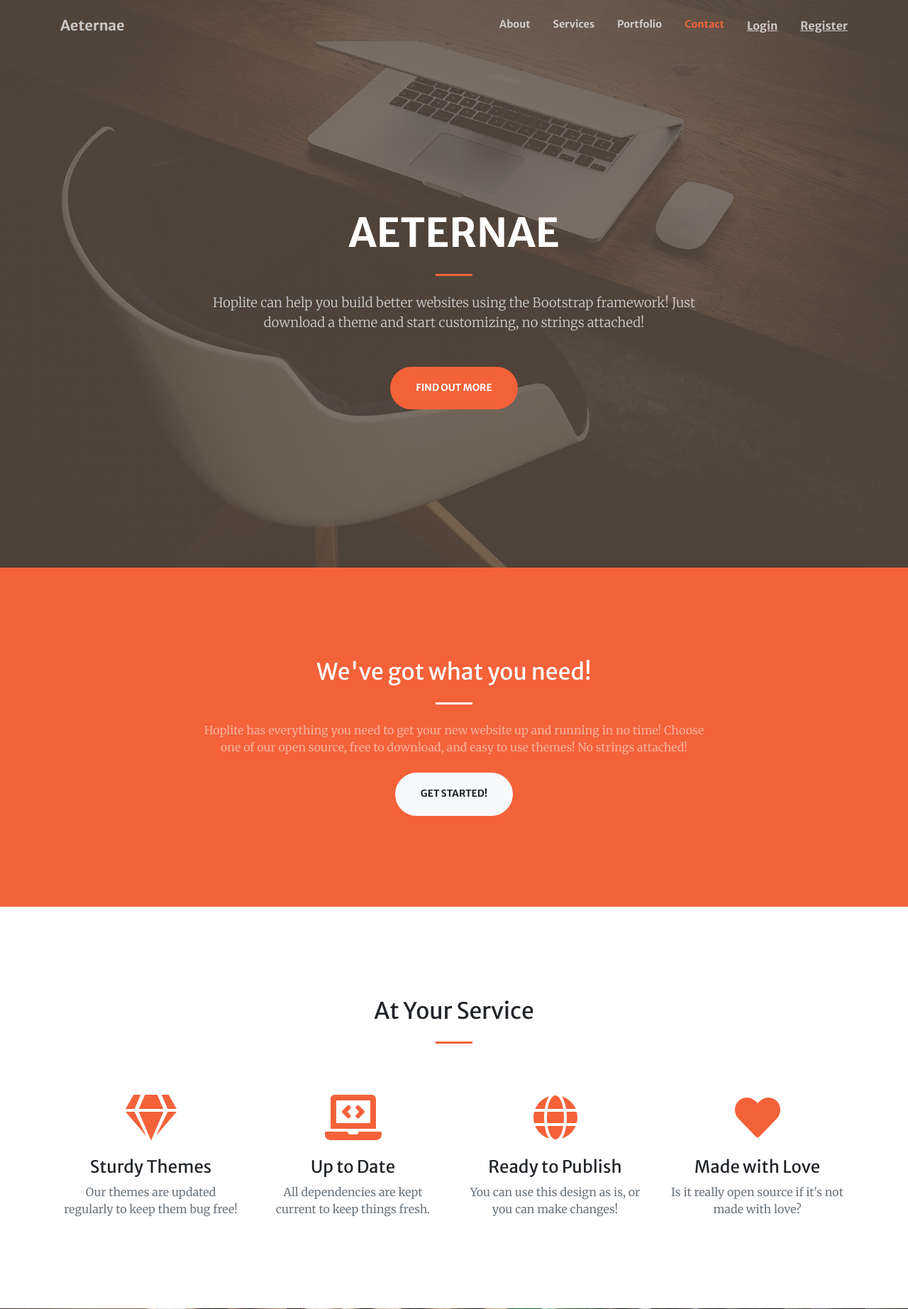
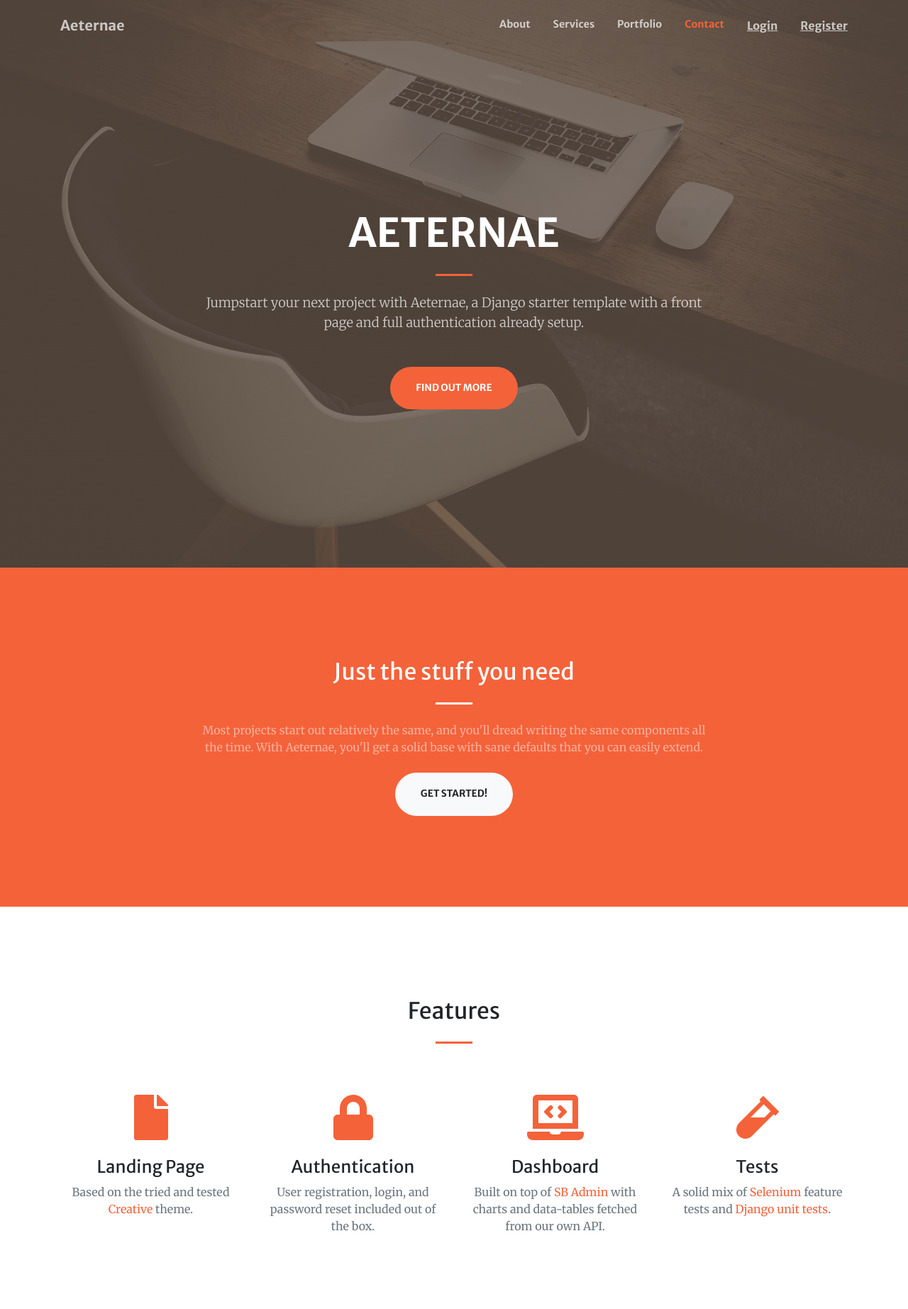
Before and after one commit to alchermd/aeternae, a Django app: page / in a window 1280 px wide. Shown: the top 1845 px of the page at 71% size. Run offline with Django 3.2, Linux system fonts and the light colour scheme; some libraries are stand-ins or nearby versions.

Commit message:
Prepare for v0.1.0

```diff
--- a/pages/templates/pages/index.html
+++ b/pages/templates/pages/index.html
@@ -11,8 +11,10 @@
                     <hr class="divider my-4"/>
                 </div>
                 <div class="col-lg-8 align-self-baseline">
-                    <p class="text-white-75 font-weight-light mb-5">Hoplite can help you build better websites using the
-                        Bootstrap framework! Just download a theme and start customizing, no strings attached!</p>
+                    <p class="text-white-75 font-weight-light mb-5">
+                        Jumpstart your next project with Aeternae, a Django starter template with a front page and full
+                        authentication already setup.
+                    </p>
                     <a class="btn btn-primary btn-xl js-scroll-trigger" href="#about">Find Out More</a>
                 </div>
             </div>
@@ -24,12 +26,12 @@
         <div class="container">
             <div class="row justify-content-center">
                 <div class="col-lg-8 text-center">
-                    <h2 class="text-white mt-0">We've got what you need!</h2>
+                    <h2 class="text-white mt-0">Just the stuff you need</h2>
                     <hr class="divider light my-4"/>
-                    <p class="text-white-50 mb-4">Hoplite has everything you need to get your new website up and running
-                        in
-                        no time! Choose one of our open source, free to download, and easy to use themes! No strings
-                        attached!</p>
+                    <p class="text-white-50 mb-4">
+                        Most projects start out relatively the same, and you'll dread writing the same components all
+                        the time. With Aeternae, you'll get a solid base with sane defaults that you can easily extend.
+                    </p>
                     <a class="btn btn-light btn-xl js-scroll-trigger" href="#services">Get Started!</a>
                 </div>
             </div>
@@ -39,35 +41,46 @@
     <!-- Services-->
     <section class="page-section" id="services">
         <div class="container">
-            <h2 class="text-center mt-0">At Your Service</h2>
+            <h2 class="text-center mt-0">Features</h2>
             <hr class="divider my-4"/>
             <div class="row">
                 <div class="col-lg-3 col-md-6 text-center">
                     <div class="mt-5">
-                        <i class="fas fa-4x fa-gem text-primary mb-4"></i>
-                        <h3 class="h4 mb-2">Sturdy Themes</h3>
-                        <p class="text-muted mb-0">Our themes are updated regularly to keep them bug free!</p>
+                        <i class="fas fa-4x fa-file text-primary mb-4"></i>
+                        <h3 class="h4 mb-2">Landing Page</h3>
+                        <p class="text-muted mb-0">
+                            Based on the tried and tested
+                            <a href="https://startbootstrap.com/themes/creative/">Creative</a> theme.
+                        </p>
+                    </div>
+                </div>
+                <div class="col-lg-3 col-md-6 text-center">
+                    <div class="mt-5">
+                        <i class="fas fa-4x fa-lock text-primary mb-4"></i>
+                        <h3 class="h4 mb-2">Authentication</h3>
+                        <p class="text-muted mb-0">
+                            User registration, login, and password reset included out of the box.
+                        </p>
                     </div>
                 </div>
                 <div class="col-lg-3 col-md-6 text-center">
                     <div class="mt-5">
                         <i class="fas fa-4x fa-laptop-code text-primary mb-4"></i>
-                        <h3 class="h4 mb-2">Up to Date</h3>
-                        <p class="text-muted mb-0">All dependencies are kept current to keep things fresh.</p>
+                        <h3 class="h4 mb-2">Dashboard</h3>
+                        <p class="text-muted mb-0">
+                            Built on top of <a href="https://startbootstrap.com/templates/sb-admin/">SB Admin</a> with
+                            charts and data-tables fetched from our own API.
+                        </p>
                     </div>
                 </div>
                 <div class="col-lg-3 col-md-6 text-center">
                     <div class="mt-5">
-                        <i class="fas fa-4x fa-globe text-primary mb-4"></i>
-                        <h3 class="h4 mb-2">Ready to Publish</h3>
-                        <p class="text-muted mb-0">You can use this design as is, or you can make changes!</p>
-                    </div>
-                </div>
-                <div class="col-lg-3 col-md-6 text-center">
-                    <div class="mt-5">
-                        <i class="fas fa-4x fa-heart text-primary mb-4"></i>
-                        <h3 class="h4 mb-2">Made with Love</h3>
-                        <p class="text-muted mb-0">Is it really open source if it's not made with love?</p>
+                        <i class="fas fa-4x fa-vial text-primary mb-4"></i>
+                        <h3 class="h4 mb-2">Tests</h3>
+                        <p class="text-muted mb-0">
+                            A solid mix of <a href="https://www.selenium.dev/">Selenium</a> feature tests and
+                            <a href="https://docs.djangoproject.com/en/3.1/topics/testing/">Django unit tests</a>.
+                        </p>
                     </div>
                 </div>
             </div>
@@ -146,7 +159,7 @@
     <section class="page-section bg-dark text-white">
         <div class="container text-center">
             <h2 class="mb-4">Free Download at Hoplite!</h2>
-            <a class="btn btn-light btn-xl" href="#">Download Now!</a>
+            <a class="btn btn-light btn-xl" href="https://github.com/alchermd/aeternae/releases">Download Now!</a>
         </div>
     </section>
 
```
